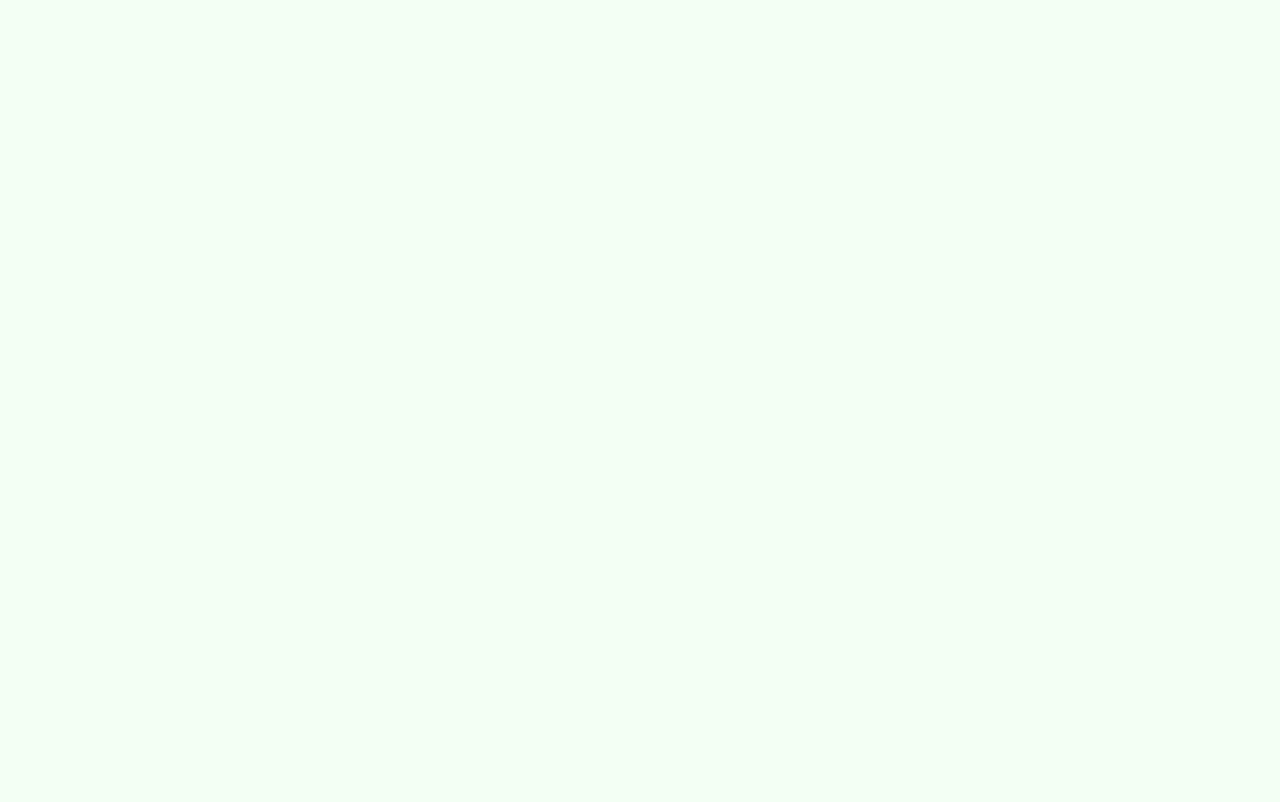
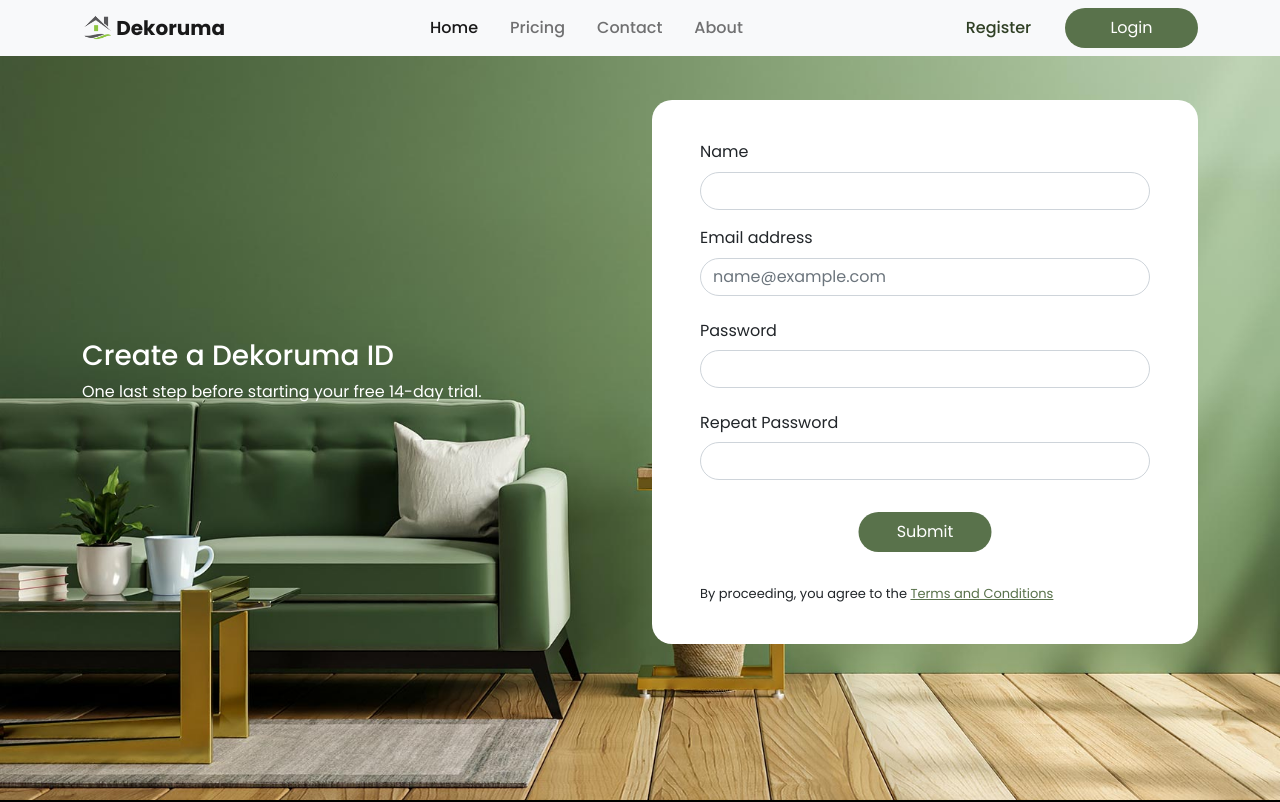
Before and after one commit to zidnaarif/148_WPA_zidnavue, a Vue app: page /register in a window 1280 px wide. Before the commit this address had no page. Shown: the top 802 px of the page. Built offline with nearby package versions, Linux system fonts and the light colour scheme.

Commit message:
add router view register, pricing & contact

```diff
--- a/public/index.html
+++ b/public/index.html
@@ -21,6 +21,5 @@
     <!-- built files will be auto injected -->
 
     <script type="application/javascript" src="https://cdn.jsdelivr.net/npm/bootstrap@5.0.2/dist/js/bootstrap.bundle.min.js" integrity="sha384-MrcW6ZMFYlzcLA8Nl+NtUVF0sA7MsXsP1UyJoMp4YLEuNSfAP+JcXn/tWtIaxVXM" crossorigin="anonymous"></script>
-    <script type="application/javascript" src="./assets/js/script.js"></script>
   </body>
 </html>
--- /dev/null
+++ b/src/components/CardPrice.vue
@@ -0,0 +1,25 @@
+<template>
+    <div class="price-card text-center">
+        <div class="circle-icon position-relative mx-auto">
+            <img :src="`${image}`" alt="" class="position-absolute top-50 start-50 translate-middle">
+        </div>
+            <p>{{plan}}</p>
+            <h2>{{price}}</h2>
+            <h3 class="mt-4">{{title}}</h3>
+            <li>Lorem Ipsum</li>
+            <li>Dolor Sitema</li>
+            <li>Sed ut perspiciatis</li>
+            <li>Magni Dolores</li>
+            <li>Nemo Enim</li>
+            <li>Eiusmod Tempor</li>
+        <div>
+            <button class="btn-submit rounded-pill mt-3">Choose plan</button>
+        </div>
+    </div>
+</template>
+
+<script>
+export default {
+    props: ['plan', 'image', 'price', 'title']
+}
+</script>
--- a/src/components/HeroVue.vue
+++ b/src/components/HeroVue.vue
@@ -7,7 +7,9 @@
                 <p>
                   We are a leading interior design studio specialising in commercial, hospitality and residential projects.
                 </p>
-                <button class="button-lg-primary rounded-pill" onclick="location.href='./pricing.html'">See Pricing  ></button>
+                <router-link to="/pricing" class="nav-link">
+                  <button class="button-lg-primary rounded-pill">See Pricing  ></button>
+                </router-link>
               </div>
           </div>
 
--- a/src/components/NavbarVue.vue
+++ b/src/components/NavbarVue.vue
@@ -1,23 +1,23 @@
 <template>
 <nav class="navbar navbar-expand-lg navbar-light bg-light position-fixed w-100">
     <div class="container">
-      <a class="navbar-brand" href="/">
+      <router-link to="/" class="navbar-brand">
         <img src="/assets/img/logo.png" alt="" width="30" class="d-inline-block align-text-top">
         Dekoruma
-      </a>
+      </router-link>
       <button class="navbar-toggler" type="button" data-bs-toggle="collapse" data-bs-target="#navbarSupportedContent" aria-controls="navbarSupportedContent" aria-expanded="false" aria-label="Toggle navigation">
         <span class="navbar-toggler-icon"></span>
       </button>
       <div class="collapse navbar-collapse" id="navbarSupportedContent">
         <ul class="navbar-nav mx-auto">
           <li class="nav-item mx-2">
-            <a class="nav-link active" aria-current="page" href="/">Home</a>
+            <router-link to="/" class="nav-link active" aria-current="page">Home</router-link>
           </li>
           <li class="nav-item mx-2">
-            <a class="nav-link" href="/pricing.html">Pricing</a>
+            <router-link to="/pricing" class="nav-link">Pricing</router-link>
           </li>
           <li class="nav-item mx-2">
-            <a class="nav-link" href="/contact.html">Contact</a>
+            <router-link to="/contact" class="nav-link">Contact</router-link>
           </li>
           <li class="nav-item mx-2">
             <a class="nav-link" href="/about.html">About</a>
@@ -25,7 +25,9 @@
         </ul>
 
         <div>
-          <button class="button-primary" onclick="location.href='/register.html'">Register</button>
+          <router-link to="/register">
+            <button class="button-primary">Register</button>
+          </router-link>
           <button type="button" class="button-secondary rounded-pill" data-bs-toggle="modal" data-bs-target="#LoginModal">Login</button>
         </div>
 
--- a/src/components/ServiceVue.vue
+++ b/src/components/ServiceVue.vue
@@ -1,7 +1,7 @@
 <template>
     <div class="services-card">
         <div class="circle-icon position-relative mx-auto">
-            <img :src="`/${image}`" alt="" class="position-absolute top-50 start-50 translate-middle">
+            <img :src="`${image}`" alt="" class="position-absolute top-50 start-50 translate-middle">
         </div>
         <h3 class="mt-4">{{title}}</h3>
         <p class="mt-2">Sample text. Click to select the text box. Click again or double click to start editing the text.</p>
--- a/src/router/index.js
+++ b/src/router/index.js
@@ -1,19 +1,29 @@
 import { createRouter, createWebHistory } from 'vue-router'
 import HomeView from '../views/HomeView.vue'
+import RegisterView from '../views/RegisterView.vue'
+import PricingView from '../views/PricingView.vue'
+import ContactView from '../views/ContactView.vue'
 
 const routes = [
   {
     path: '/',
-    name: 'home',
+    name: 'Dekoruma',
     component: HomeView
   },
   {
-    path: '/about',
-    name: 'about',
-    // route level code-splitting
-    // this generates a separate chunk (about.[hash].js) for this route
-    // which is lazy-loaded when the route is visited.
-    component: () => import(/* webpackChunkName: "about" */ '../views/AboutView.vue')
+    path: '/register/',
+    name: 'Register',
+    component: RegisterView
+  },
+  {
+    path: '/pricing',
+    name: 'Pricing',
+    component: PricingView
+  },
+  {
+    path: '/contact',
+    name: 'Contact',
+    component: ContactView
   }
 ]
 
--- /dev/null
+++ b/src/views/ContactView.vue
@@ -0,0 +1,23 @@
+<template>
+
+    <NavbarVue/>
+    <ContactVue/>
+    <FooterVue/>
+
+</template>
+
+<script>
+import NavbarVue from '@/components/NavbarVue.vue'
+import ContactVue from '@/components/ContactVue.vue'
+import FooterVue from '@/components/FooterVue.vue'
+
+export default {
+    setup() {
+    },
+    components: {
+    NavbarVue,
+    ContactVue,
+    FooterVue
+}
+}
+</script>
--- /dev/null
+++ b/src/views/PricingView.vue
@@ -0,0 +1,53 @@
+<template>
+    <NavbarVue/>
+
+  <section id="pricing">
+    <div class="container">
+        <div class="row mt-4">
+          <div class="col-12 text-center">
+            <h2>Pay as you grow</h2>
+            <span class="subtitle">With our no hassle pricing plans.</span>
+          </div>
+        </div>
+
+        <div class="row mt-5">
+          <div class="col-md-4">
+            <CardPrice plan="Small" price="$100" title="Great Design" :image="'/assets/img/icons8-flow-chart-96.png'"/>
+          </div>
+
+          <div class="col-md-4">
+            <CardPrice plan="Medium" price="$200" title="Premium Design" :image="'/assets/img/icons8-mind-map-96.png'"/>
+          </div>
+
+          <div class="col-md-4">
+            <CardPrice plan="Large" price="$300" title="Exclusive Design" :image="'/assets/img/icons8-venn-diagram-96.png'"/>
+          </div>
+        </div>
+
+        <div class="row mt-5 text-center">
+          <div class="col-12">
+            <p>Magnam dolores commodi suscipit. Necessitatibus eius consequatur ex aliquid fuga eum quidem. Sit sint consectetur velit. Quisquam quos quisquam cupiditate. Et nemo qui impedit suscipit alias ea. Quia fugiat sit in iste officiis commodi quidem hic quas.</p>
+          </div>
+        </div>
+
+    </div>
+  </section>
+
+    <FooterVue/>
+</template>
+
+<script>
+import NavbarVue from '@/components/NavbarVue.vue'
+import FooterVue from '@/components/FooterVue.vue'
+import CardPrice from '@/components/CardPrice.vue'
+
+export default {
+    setup() {
+    },
+    components: {
+    NavbarVue,
+    FooterVue,
+    CardPrice
+}
+}
+</script>
--- /dev/null
+++ b/src/views/RegisterView.vue
@@ -0,0 +1,63 @@
+<template>
+
+    <NavbarVue/>
+
+    <section id="register">
+    <div class="container-fluid overlay">
+        <div class="container">
+            <div class="row">
+                <div class="col-md-6">
+                    <div class="title position-relative top-50 start-50 translate-middle mb-5">
+                        <h3>Create a Dekoruma ID</h3>
+                        <span>One last step before starting your free 14-day trial.</span>
+                    </div>
+                </div>
+
+                <div class="col-md-6">
+                    <div class="FormRegister">
+                        <form action="">
+                            <div class="mb-3 ms-2 me-2">
+                                <label for="nameinput" class="form-label">Name</label>
+                                <input type="text" class="form-control rounded-pill" id="nameinput">
+                            </div>
+                            <div class="mb-3 ms-2 me-2">
+                                <label for="emailinput" class="form-label">Email address</label>
+                                <input type="email" class="form-control rounded-pill" id="emailinput" placeholder="name@example.com">
+                            </div>
+                            <div class="mb-3 ms-2 me-2">
+                                <label for="inputPassword" class="col-sm-2 col-form-label">Password</label>
+                                <input type="password" class="form-control rounded-pill" id="inputPassword">
+                            </div>
+                            <div class="mb-3 ms-2 me-2">
+                                <label for="inputPassword" class="col-sm-4 col-form-label">Repeat Password</label>
+                                <input type="password" class="form-control rounded-pill" id="inputPassword">
+                            </div>
+                            <button type="submit" class="position-relative btn-submit rounded-pill mt-3 mb-3 start-50 translate-middle-x">Submit</button>
+                            <div class="note ms-2 mt-3">
+                                <span>By proceeding, you agree to the <a href="#">Terms and Conditions</a></span>
+                            </div>
+                        </form>
+                    </div>
+                </div>
+            </div>
+        </div>
+    </div>
+    </section>
+
+    <FooterVue/>
+
+</template>
+
+<script>
+import NavbarVue from '@/components/NavbarVue.vue'
+import FooterVue from '@/components/FooterVue.vue'
+
+export default {
+    setup() {
+    },
+    components: {
+        NavbarVue,
+        FooterVue
+    }
+}
+</script>
```
Also changed, not shown: src/views/HomeView.vue (+5 -5 lines).
